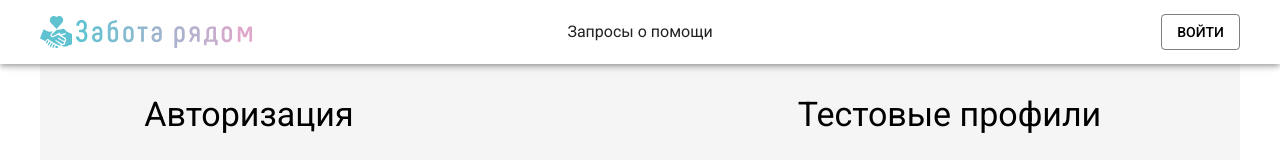
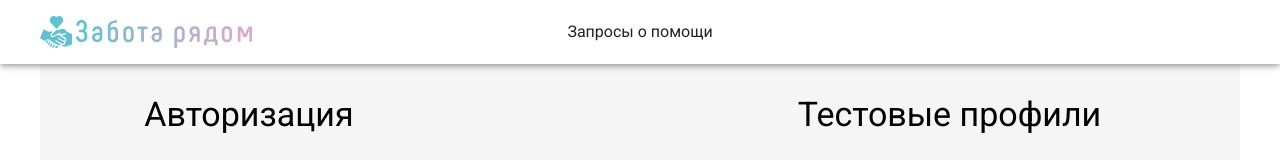
Before and after one commit to ElenaMihailova/React-Event-Oct, a React (Vite) app: page / in a window 1280 px wide. Shown: the top 160 px of the page. Built offline with nearby package versions, Linux system fonts and the light colour scheme.

Commit message:
fix: remove unusefull enter button, change api server

```diff
--- a/src/API/RTKQuery/index.ts
+++ b/src/API/RTKQuery/index.ts
@@ -7,7 +7,9 @@ const store = configureStore({
     [api.reducerPath]: api.reducer,
   },
   middleware: (getDefaultMiddleware) =>
-    getDefaultMiddleware().concat(api.middleware),
+    getDefaultMiddleware({
+      serializableCheck: false,  // Отключаем проверку сериализуемости
+    }).concat(api.middleware),
 });
 
 setupListeners(store.dispatch);
--- a/src/API/RTKQuery/routes.ts
+++ b/src/API/RTKQuery/routes.ts
@@ -1,10 +1,10 @@
-const apiPath = "https://natticharity.eveloth.ru";
+const apiPath = "https://yatsenko.site/react-event-server";
 
 export default {
   apiPath,
-  auth: "/api/auth",
-  userFavourites: "/api/user/favourites",
-  userFavoritesWithID: (id: string): string => `/api/user/favourites/${id}`,
+  auth: "api/auth",
+  userFavourites: "api/user/favourites",
+  userFavoritesWithID: (id: string): string => `api/user/favourites/${id}`,
   userInfo: "api/user",
   requestContribute: (id: string): string => `api/request/${id}/contribution`,
   requestLoadDetails: (id: string): string => `api/request/${id}`,
--- a/src/layout/UserMenu.tsx
+++ b/src/layout/UserMenu.tsx
@@ -5,7 +5,6 @@ import {
   ListItemIcon,
   ListItemText,
   Box,
-  Button,
   IconButton,
 } from "@mui/material";
 import AccountCircleIcon from "@mui/icons-material/AccountCircle";
@@ -32,7 +31,7 @@ export const UserMenu = () => {
 
   const handleProfile = (): void => {
     setMenuButton(null);
-    navigate("./profile");
+    navigate("/profile");
   };
 
   const handleLogOut = (): void => {
@@ -40,19 +39,9 @@ export const UserMenu = () => {
     setMenuButton(null);
   };
 
+
   if (!loggedIn)
-    return (
-      <Button
-        variant="outlined"
-        color="secondary"
-        sx={{
-          marginLeft: "auto",
-          display: "block",
-        }}
-      >
-        Войти
-      </Button>
-    );
+    return null
 
   return (
     <Box>
```
